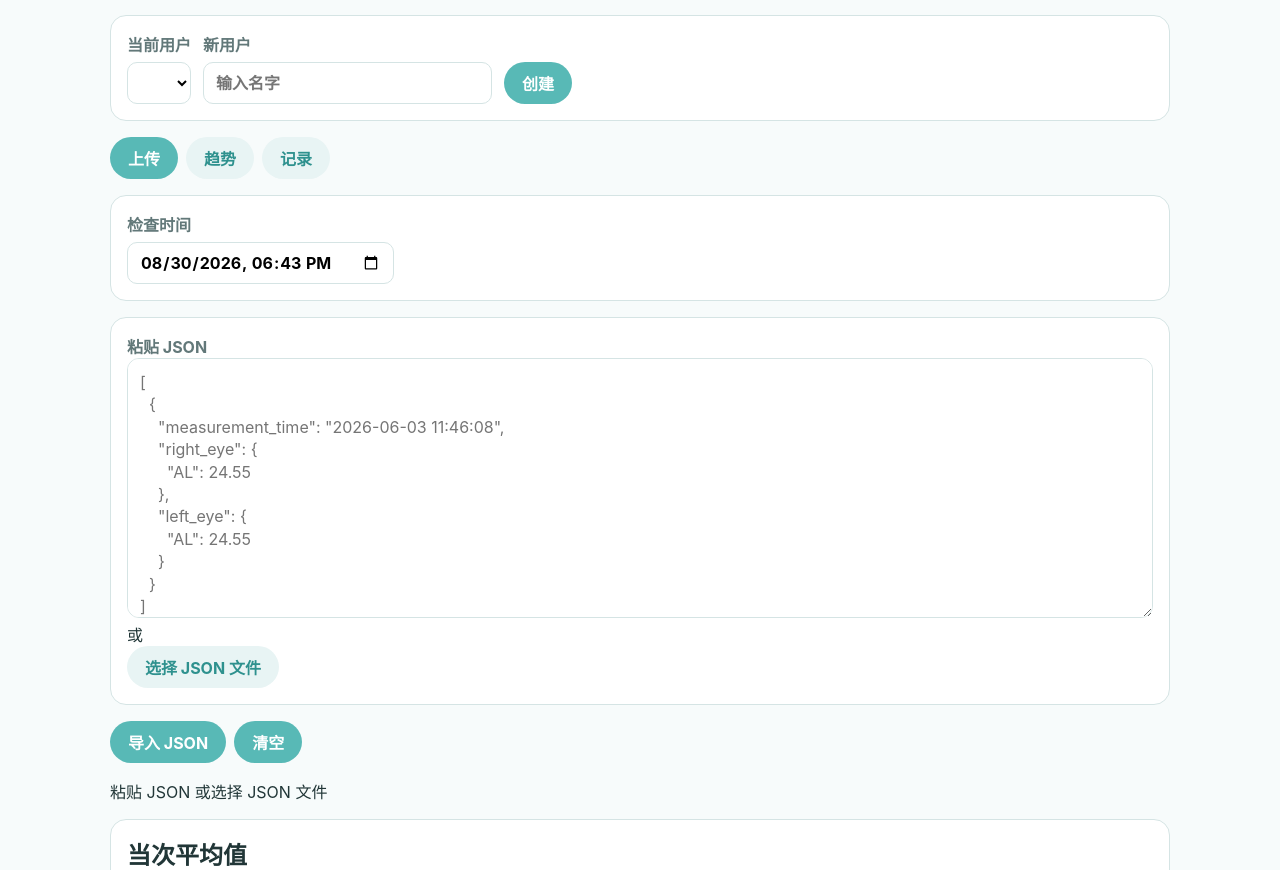
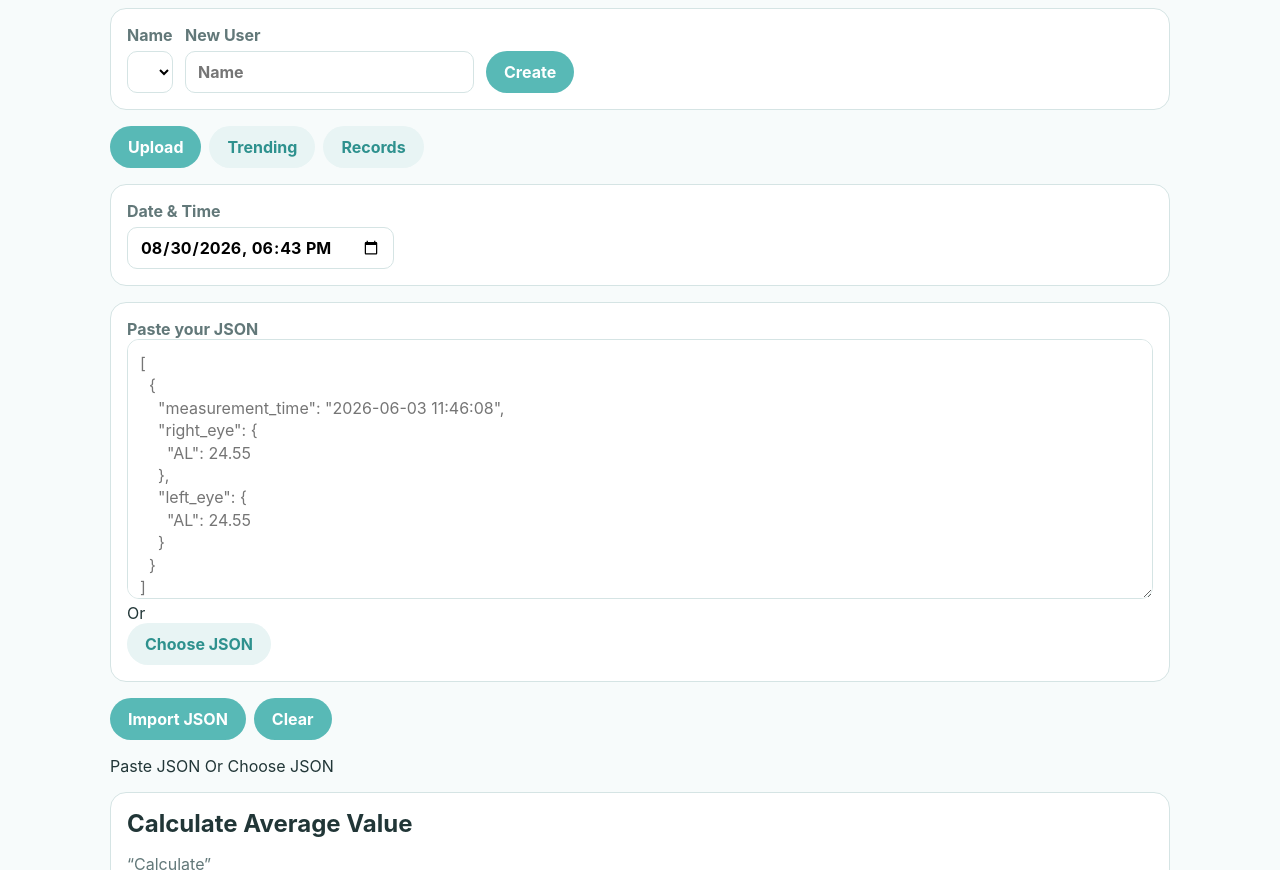
Before and after one commit to yupaopao666/myopia-tracker, a website: page index.html in a window 1280 px wide. Shown: the part 113-983 px from the top of the page. Drawn offline with nearby package versions, Linux system fonts and the light colour scheme; no server answers.

Commit message:
change to english

```diff
--- a/index.html
+++ b/index.html
@@ -4,7 +4,7 @@
   <meta charset="utf-8" />
   <meta name="viewport" content="width=device-width, initial-scale=1" />
   <title>Myopia Tracker</title>
-  <link rel="stylesheet" href="./styles.css" />
+  <link rel="stylesheet" href="./styles.css?v=debug2" />
   <link rel="icon" href="data:," />
 </head>
 <body>
@@ -13,41 +13,41 @@
   <script type="module" src="./app.js?v=debug1"></script>
   <main class="app">
     <header class="topbar">
-      <h1>眼生物测量记录</h1>
-      <button id="installButton" type="button" hidden>↓ 安装</button>
+      <h1>Myopia Tracker</h1>
+      <button id="installButton" type="button" hidden>↓ install</button>
     </header>
 
     <section class="panel">
       <label>
-        当前用户
+        Name
         <select id="profileSelect"></select>
       </label>
 
       <label>
-        新用户
-        <input id="profileNameInput" type="text" placeholder="输入名字" />
+        New User
+        <input id="profileNameInput" type="text" placeholder="Name" />
       </label>
 
-      <button id="createProfileButton" type="button">创建</button>
+      <button id="createProfileButton" type="button">Create</button>
     </section>
 
     <nav class="tabs">
-      <button class="tab active" data-tab="upload" type="button">上传</button>
-      <button class="tab" data-tab="trends" type="button">趋势</button>
-      <button class="tab" data-tab="records" type="button">记录</button>
+      <button class="tab active" data-tab="upload" type="button">Upload</button>
+      <button class="tab" data-tab="trends" type="button">Trending</button>
+      <button class="tab" data-tab="records" type="button">Records</button>
     </nav>
 
     <section id="uploadTab" class="tab-panel active">
       <div class="panel">
         <label>
-          检查时间
+          Date & Time
           <input id="capturedAtInput" type="datetime-local" />
         </label>
       </div>
 
       <div class="json-import-panel">
   <label for="jsonInput">
-    粘贴 JSON
+    Paste your JSON
   </label>
 
   <textarea
@@ -67,7 +67,7 @@
   ></textarea>
 
   <div class="json-divider">
-    或
+    Or
   </div>
 
   <input
@@ -82,7 +82,7 @@
     class="secondary-button"
     type="button"
   >
-    选择 JSON 文件
+    Choose JSON
   </button>
 
   <span id="jsonFileName"></span>
@@ -90,27 +90,27 @@
 
 <div class="actions">
   <button id="importJsonButton" type="button">
-    导入 JSON
+    Import JSON
   </button>
 
   <button id="clearUploadsButton" type="button">
-    清空
+    Clear
   </button>
 </div>
 
 <p id="importStatus">
-  粘贴 JSON 或选择 JSON 文件
+  Paste JSON Or Choose JSON
 </p>
 
       <div id="uploadList"></div>
 
       <section class="average-box">
-  <h2>当次平均值</h2>
-  <p id="averageSummary">请先确认每条 record，然后点击“计算平均值”</p>
+  <h2>Calculate Average Value</h2>
+  <p id="averageSummary">“Calculate”</p>
 
   <div class="actions">
-    <button id="calculateButton" type="button" disabled>计算平均值</button>
-    <button id="saveRecordButton" type="button" disabled>保存数据</button>
+    <button id="calculateButton" type="button" disabled>Calculate average</button>
+    <button id="saveRecordButton" type="button" disabled>Save Datapoints</button>
   </div>
 </section>
     </section>
@@ -131,17 +131,17 @@
 <div class="trend-chart-container">
   <canvas id="trendCanvas"></canvas>
 </div>
-      <p id="emptyTrendMessage">当前用户还没有记录</p>
+      <p id="emptyTrendMessage">No recrods found for this user</p>
     </section>
 
     <section id="recordsTab" class="tab-panel">
       <div class="actions">
-        <button id="exportButton" type="button">导出 JSON</button>
+        <button id="exportButton" type="button">export JSON</button>
         <label class="import-button">
-          导入 JSON
+          import JSON
           <input id="importInput" type="file" accept="application/json" />
         </label>
-        <button id="deleteProfileButton" type="button">删除当前用户</button>
+        <button id="deleteProfileButton" type="button">Delete User</button>
       </div>
 
       <div id="recordsList"></div>
@@ -152,7 +152,7 @@
     <article class="reading-card">
       <div class="reading-header">
         <h3></h3>
-        <span class="status-pill">待确认</span>
+        <span class="status-pill">Confirm</span>
       </div>
 
       <img class="preview" alt="uploaded preview" />
@@ -160,7 +160,7 @@
       <div class="metric-grid"></div>
 
       <details>
-        <summary>识别文本</summary>
+        <summary>Recognize</summary>
         <pre></pre>
       </details>
     </article>
```
